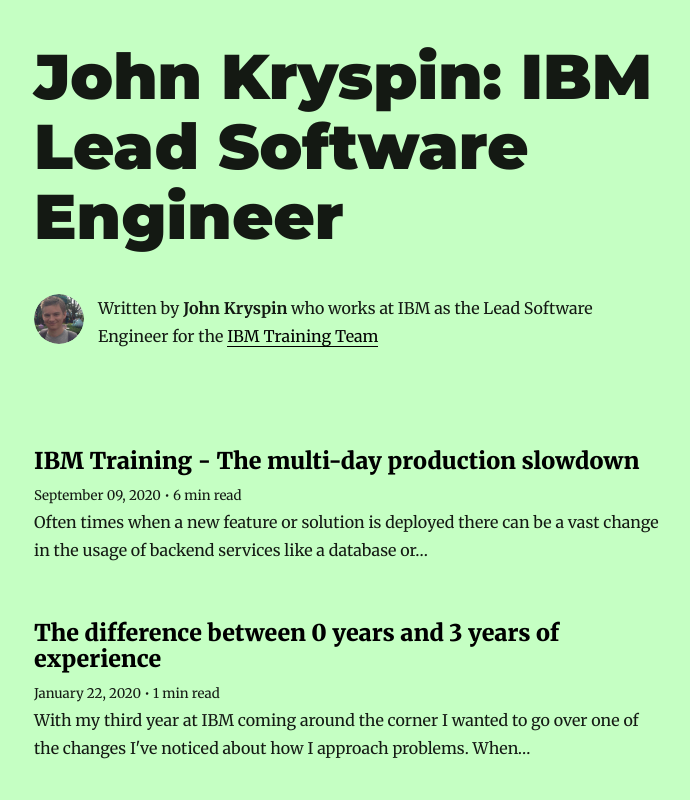
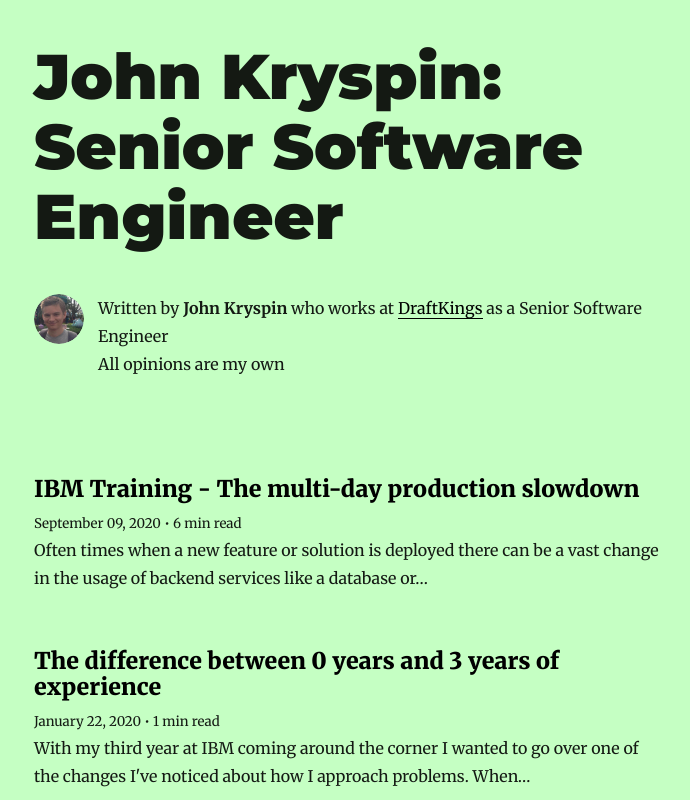
Before and after one commit to John-Kry/kryspinDevBlog, a Gatsby site: page / in a window 1280 px wide. Shown: the top 800 px of the page, without its empty margins (291-981 px from the left). Built offline with nearby package versions, Linux system fonts and the light colour scheme; Gatsby itself is replaced by a stand-in of ours; some packages are replaced by stand-ins of ours.

Commit message:
new job text

```diff
--- a/gatsby-config.js
+++ b/gatsby-config.js
@@ -1,6 +1,6 @@
 module.exports = {
   siteMetadata: {
-    title: `John Kryspin: IBM Lead Software Engineer`,
+    title: `John Kryspin: Senior Software Engineer`,
     author: `John Kryspin`,
     description: `A blog about Node.js, React, and Tech`,
     siteUrl: `https://gatsby-starter-blog-demo.netlify.com/`,
--- a/src/components/bio.js
+++ b/src/components/bio.js
@@ -54,9 +54,8 @@
         }}
       />
       <p>
-        Written by <strong>{author}</strong> who works at IBM as the Lead Software Engineer for the <a href={`https://www.ibm.com/training`}>
-          IBM Training Team
-        </a>
+        Written by <strong>{author}</strong> who works at <a href="https://draftkings.com" >DraftKings</a> as a Senior Software Engineer
+        <br></br>All opinions are my own
       </p>
     </div>
   )
```
